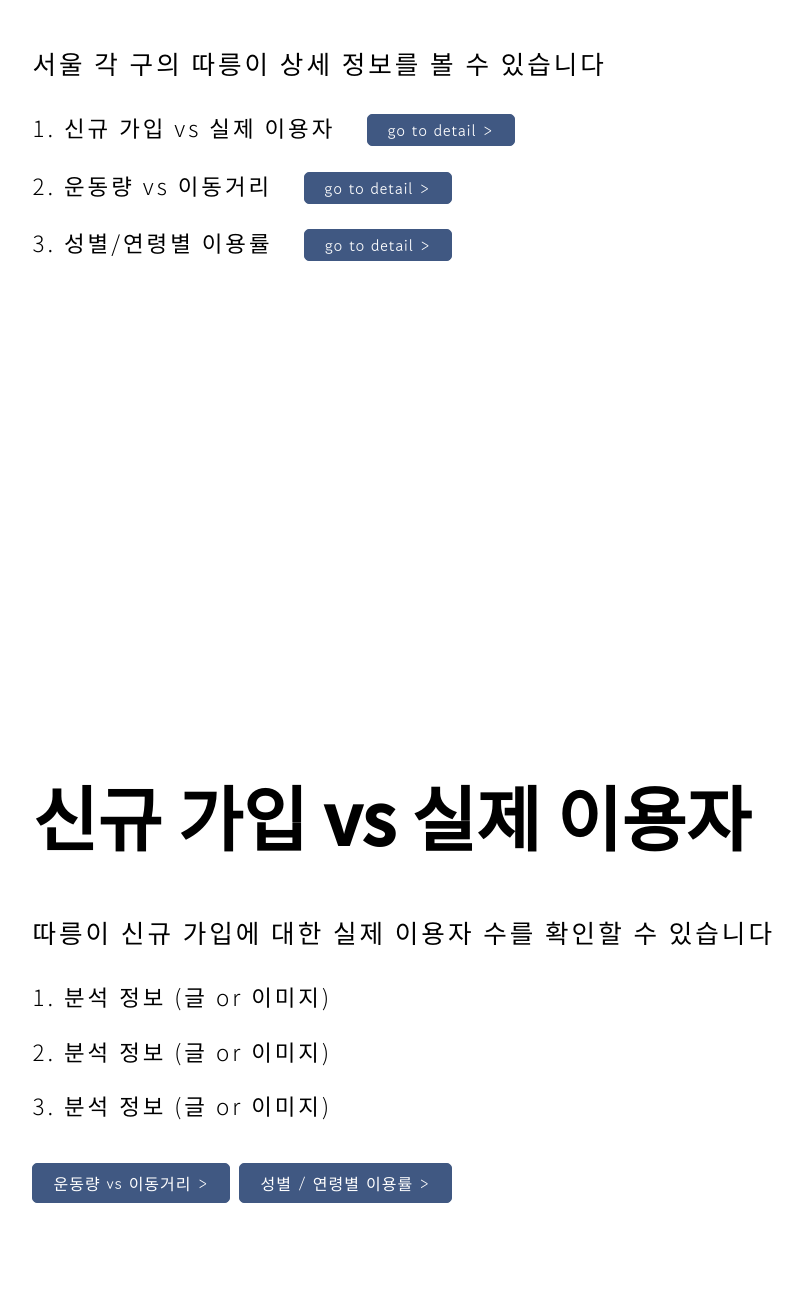
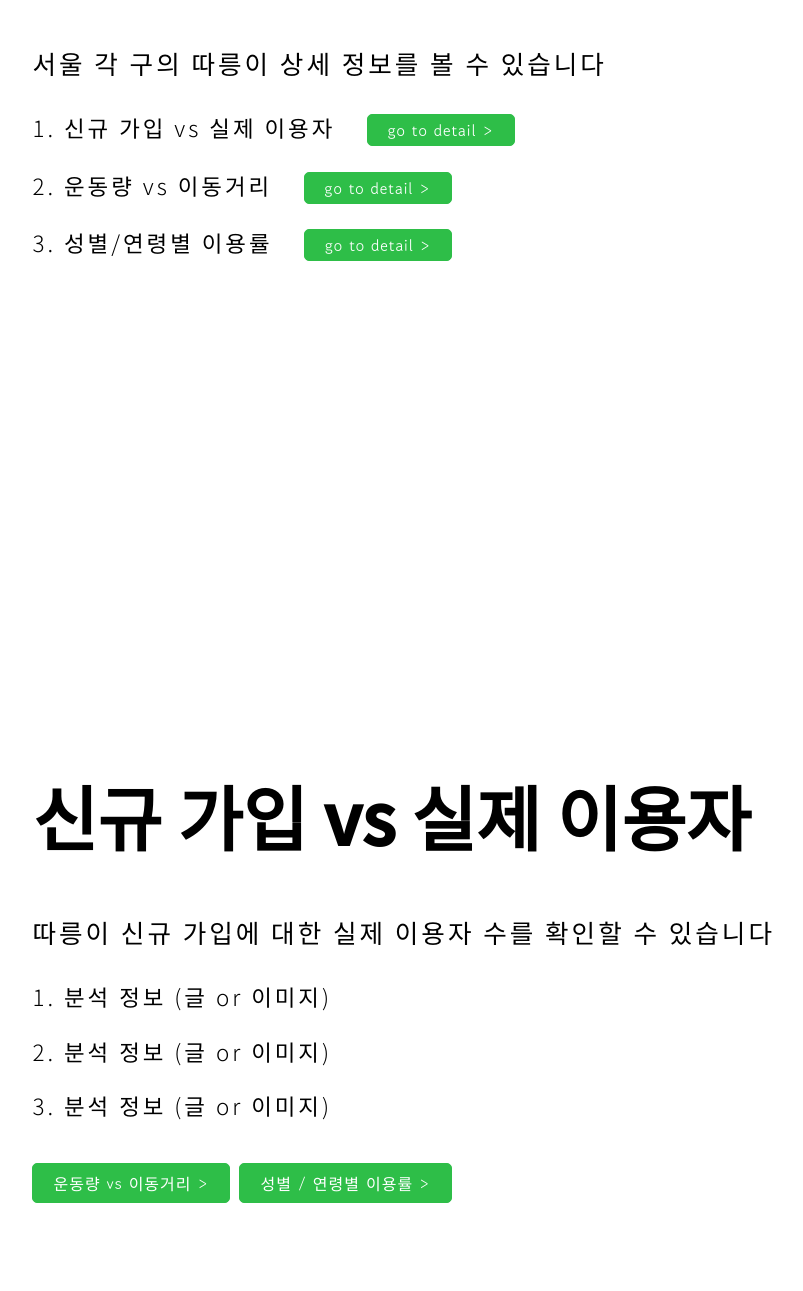
Before and after one commit to nachojo/testos, a plain HTML site: page sub.html in a window 1280 px wide. Shown: the part 309-1600 px from the top of the page, without its empty margins (64-867 px from the left). Drawn offline with Linux system fonts and the light colour scheme; a web font is replaced by a local one.

Commit message:
menu color-green

```diff
--- a/sub.html
+++ b/sub.html
@@ -105,34 +105,36 @@
             margin-left:2%;
             font-family: 'Gowun Dodum', sans-serif;
             font-size:1rem; letter-spacing: 1px;
-            background-color:rgb(64, 88, 130); color:white;
-            border : 1px solid rgb(64, 88, 130);
+            background-color:rgb(46, 190, 72); color:white;
+            border : 1px solid rgb(46, 190, 72);
             border-radius:5px; padding: 3px; padding-left:20px;padding-right:20px;
             cursor: pointer;
         }
         .content .but_1{
             margin-left:7%; margin-top:20px; font-family: 'Gowun Dodum', sans-serif;
             font-weight:400; font-size:1rem; letter-spacing: 1px;
-            background-color:rgb(64, 88, 130); color:white;
-            border : 1px solid rgb(64, 88, 130);
+            background-color:rgb(46, 190, 72); color:white;
+            border : 1px solid rgb(46, 190, 72);
             border-radius:5px; padding: 7px; padding-left:20px;padding-right:20px;
             cursor: pointer;
         }
         .content .but_2{
 
             font-weight:400; font-size:1rem; letter-spacing: 1px; margin-top:20px; font-family: 'Gowun Dodum', sans-serif;
-            background-color:rgb(64, 88, 130); color:white;
-            border : 1px solid rgb(64, 88, 130);
+            background-color:rgb(46, 190, 72); color:white;
+            border : 1px solid rgb(46, 190, 72);
             border-radius:5px; padding: 7px; padding-left:20px;padding-right:20px;
             cursor: pointer;
         }
         #maincontent .but:hover{
             color:white;
-            background-color:rgb(14, 42, 90);
+            background-color:rgb(18, 113, 21);
+            border : 1px solid rgb(18, 113, 21);
         }
         .content .but_1:hover, .but_2:hover{
             color:white;
-            background-color:rgb(14, 42, 90);
+            background-color:rgb(18, 113, 21);
+            border : 1px solid rgb(18, 113, 21);
         }
         /*.but>a, .but_1>a, .but_2>a{
             color: white;
```
